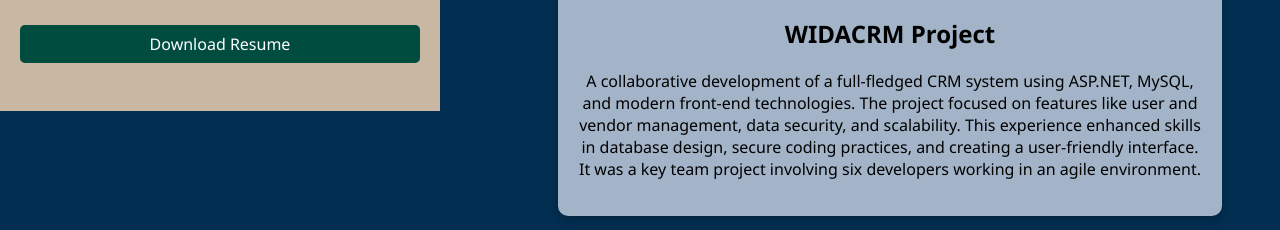
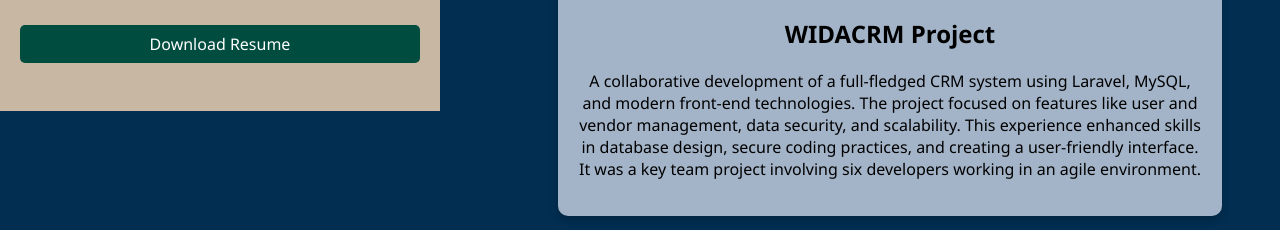
Before and after one commit to kobeSmallman/KobeSmallmanPortfolioSite, a React (Create React App) app: page /projects in a window 1280 px wide. Shown: the part 689-919 px from the top of the page. Built offline with nearby package versions, Linux system fonts and the light colour scheme.

Commit message:
Fixed a small error for the CRM project page

```diff
--- a/src/pages/projects/projects.js
+++ b/src/pages/projects/projects.js
@@ -41,7 +41,7 @@ const Projects = () => {
             description: (
                 <div>
                     <p>
-                        A collaborative development of a full-fledged CRM system using ASP.NET, MySQL, and modern front-end technologies.
+                        A collaborative development of a full-fledged CRM system using Laravel, MySQL, and modern front-end technologies.
                         The project focused on features like user and vendor management, data security, and scalability. This experience
                         enhanced skills in database design, secure coding practices, and creating a user-friendly interface. It was a key team project
                         involving six developers working in an agile environment.
```
